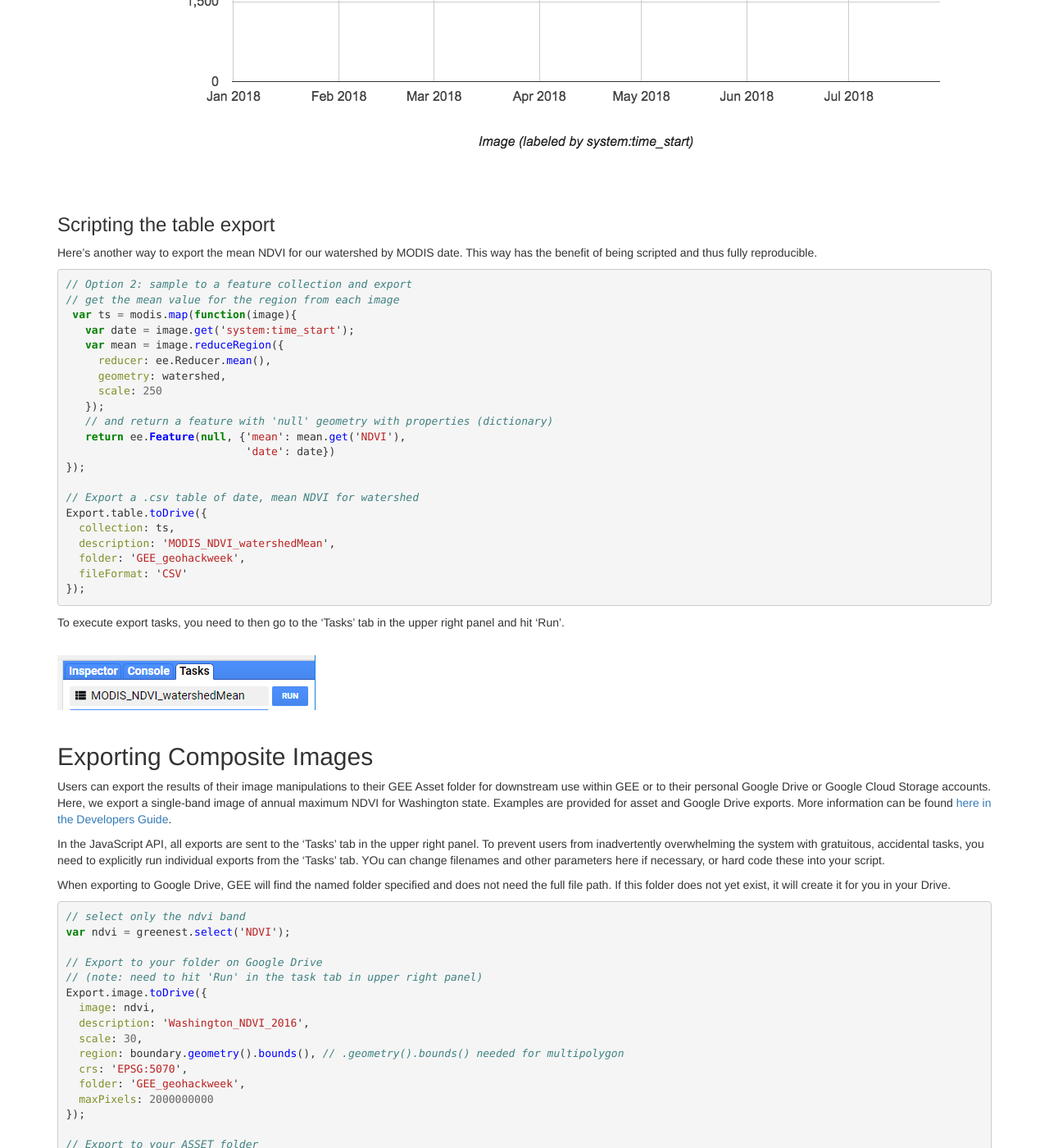
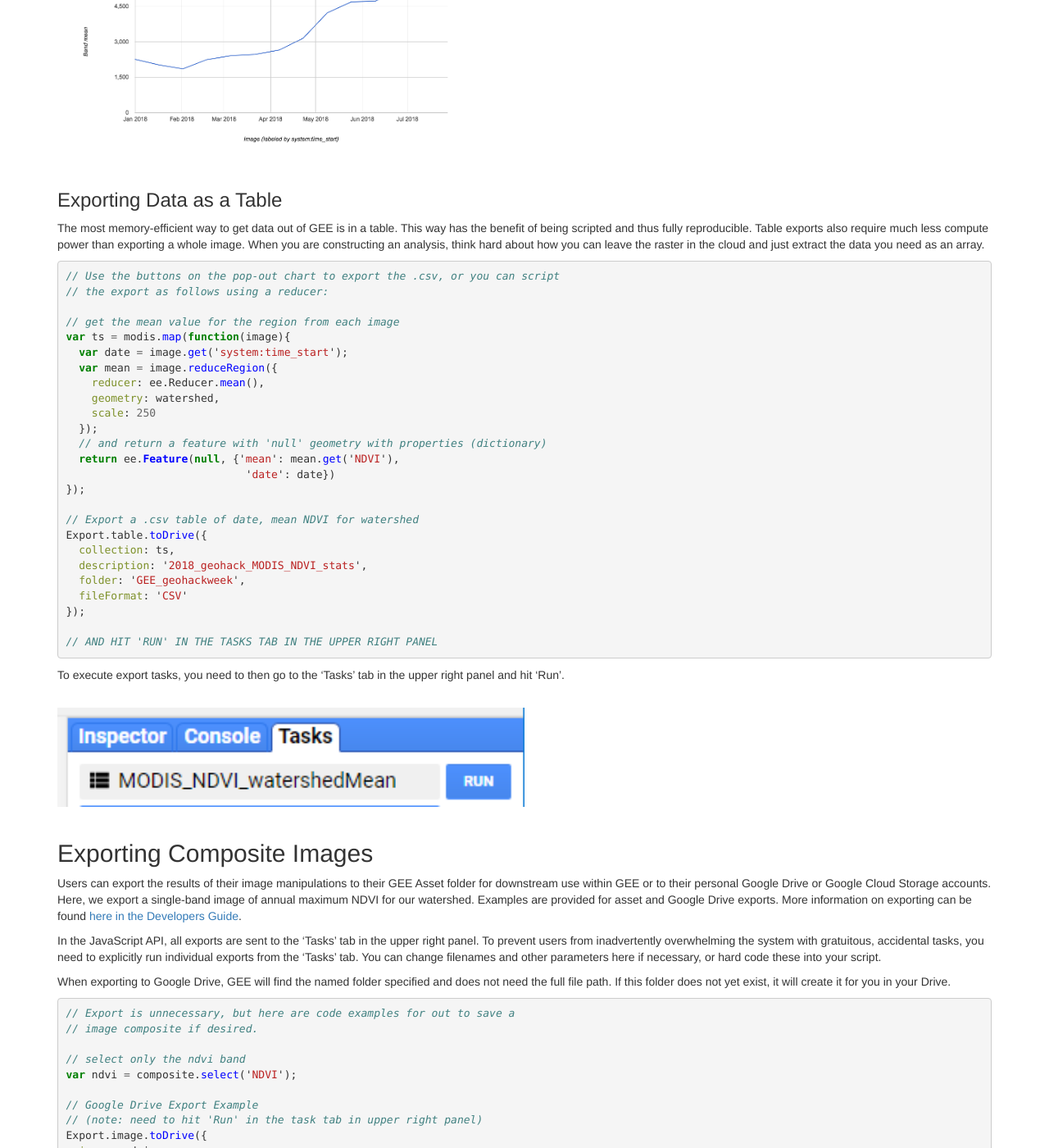
Before and after one commit to geohackweek/GoogleEarthEngine, a Jekyll site: the page built from _episodes/03-load-imagery.md, in a window 1280 px wide and 1400 px high, scrolled down 7518 px. Shown: the whole window at 82% size. Built offline with Jekyll 4.4.1, drawn with Linux system fonts in a browser that asks for light colours; some of the changed text lies outside the part shown.

Commit message:
ep 03 code revisions

```diff
--- a/_episodes/03-load-imagery.md
+++ b/_episodes/03-load-imagery.md
@@ -16,7 +16,7 @@ keypoints:
 - Regional satellite data can be accessed by loading a full image collection and filtering based on criteria such as time period and location
 - Images can be manipulated similar to raster math, and new bands can be calculated by mapping functions over image collections
 - Image composites can be generated quite quickly
-- Images can be exported for future use within GEE or for outside software
+- Images and tables can be exported for future use within GEE or for outside software
 ---
 
 # Overview: Satellite Imagery at Regional Scales
@@ -116,16 +116,19 @@ Printing our filtered collection to console tells us how many images are in our
 <img src="../fig/03_collection.png" border = "10" width="50%" height="50%">
 <br><br>
 
-### Mapping functions: mask clouds, calculate new band
+### Mapping functions
 As you can see by browsing the `Docs` tab in the upper left panel of the code editor, there are GEE functions specific to both the `Image` and `ImageCollection` data types. There are a lot, including mathematical and boolean operators, convolutions and focal statistics, and spectral transformations and analyses of spatial texture. Browse the list, or read about general operations available in the [GEE Developer's Guide "Image Overview"" section](https://developers.google.com/earth-engine/image_overview).
 
-Often, we want to use a function specific to images on all images in an image collection. To do so, we need to essentially "loop" through each image in the image collection. In GEE, "loops" are accomplished with the .map() function. **Avoid actual loops at all costs.** Using imageCollection.map() sends the operation to Google's servers for distributed runs. Loops implemented in typical JavaScript fashion bring the operation into the browser, and won't work well, if at all.
+Often, we want to use a function over each image in an image collection. To do so, we need to essentially "loop" through each image in the image collection. In GEE, "loops" are accomplished with the .map() function.
+
+**Avoid actual loops at all costs.** Using a for loop brings the operation into the browser (bad).
+Using imageCollection.map() sends the operation to Google's servers for distributed runs (good). Loops implemented in typical for loop fashion bring the operation into the browser, and won't work well, if at all.
 
 More information about mapping functions over image collections can be found [here in the Developer's Guide](https://developers.google.com/earth-engine/ic_mapping).
 
 The .map() concept applies to `featureCollections` as well - to apply a function to each feature in a collection, we map that function across the featureCollection with featureCollection.map(). See ["Mapping over a Feature Collection"](https://developers.google.com/earth-engine/feature_collection_mapping) in the Developer's Guide.
 
-#### Mask clouds over an image collection
+### Masking clouds
 Here, we'll make use of the `pixel_qa` cloud band provided with the SR products to mask pixels with clouds, cloud shadows, and snow. We will mask pixels in the image based on the value of pixel_qa.
 
 We explicitly define a new function called "maskClouds" and apply it to each image in the imageCollection by using `imageCollection.map()`. Functions need to explicitly **return** the final output.
@@ -160,7 +163,7 @@ Map.addLayer(ee.Image(l8collection.first()), visParams, 'original', false)
 <img src="../fig/03_masked.png" border = "10">
 <br><br>
 
-#### Calculate NDVI and Add Band to Images
+### Calculating NDVI as a New Band
 Similarly, if we want to calculate the NDVI in each image and add it as a new band, we need to create a function and map it over the collection. Here, we use the `normalizedDifference()` function. The [Mathematical Operations page in the GEE Developer's Guide](https://developers.google.com/earth-engine/image_math) provides more information about simple and complex raster calculations.
 
 {% highlight javascript %}
@@ -182,7 +185,7 @@ var l8ndvi = l8masked.map(getNDVI);
 print(ee.Image(l8ndvi.first()));
 {% endhighlight %}
 
-### Image Mosaics: Create an Image Composite from Collection
+### Create an "Greenest Pixel" Composite
 We now need to assemble the image collection to create one continuous image across the watershed. There are several mosaicking/compositing options available, from simple maximum value composites (`imageCollection.max()`) and straightforward mosaics with the most recent image on top (`imageCollection.mosaic()`). The [Compositing and Mosaicking page on the Developer's Guide](https://developers.google.com/earth-engine/ic_composite_mosaic) provides examples of these.
 
 Here, we will use the `imageCollection.qualityMosaic()` function. By prioritizing the image to use based on one specific band, this method ensures that the values across all bands are taken from the same image. Each pixel gets assigned the values from the image with the highest value of the desired band.
@@ -220,96 +223,124 @@ Map.addLayer(composite, {bands: ['B4', 'B3', 'B2'], min: 0, max: 2000}, 'true co
 <img src="../fig/03_tcc.png" border = "10">
 <br><br>
 
-## Bonus: Playing with Charts
+## Visualize Data in a Chart
 To briefly illustrate GEE's ability to display data charts, we load a MODIS NDVI data product to chart the annual time series of mean NDVI for our watershed. Charting is also covered in the [Spatial and Temporal Reducers Module](https://geohackweek.github.io/GoogleEarthEngine/04-reducers/).
 
 {% highlight javascript %}
-// add satellite time series: MODIS NDVI 250m 16 day product
-var modis = ee.ImageCollection('MODIS/MOD13Q1')
-          .filterBounds(watershed)
-          .filterDate('2016-01-01', '2016-12-31')
-          .select("NDVI");
 
 // Chart annual time series of mean NDVI in watershed
-// Option 1: Straight to a chart object
-var chart = ui.Chart.image.seriesByRegion({
+// from our Landsat 8 computed NDVI
+var chart = ui.Chart.image.series({
+    imageCollection: l8ndvi.select('NDVI'),
+    region: watershed,
+    reducer: ee.Reducer.mean(),
+    scale: 250,
+})
+print(chart)  //** Can export the figure or data in the pop-out
+
+
+// You can also compare to the MODIS 16 day product
+
+// add satellite time series: MODIS NDVI 250m 16 day product
+var modis = ee.ImageCollection('MODIS/006/MOD13Q1')
+          .filterBounds(watershed)
+          .filterDate('2018-01-01', '2018-12-31')
+          .select('NDVI');
+
+// Chart annual time series of mean NDVI in watershed
+// from the smoothed MODIS 16 day product
+var chart = ui.Chart.image.series({
     imageCollection: modis,
-    regions: watershed,
+    region: watershed,
     reducer: ee.Reducer.mean(),
+    scale: 250
 })
 print(chart)
+
 {% endhighlight %}
 
 Note you can export the chart's underlying data using the arrow pop-out icon..
 <br>
-<img src="../fig/03_chart.png" border = "10">
+<img src="../fig/03_chart.png" border = "10" width="50%" height="50%">
 <br><br>
 
-### Scripting the table export
-Here's another way to export the mean NDVI for our watershed by MODIS date. This way has the benefit of being scripted and thus fully reproducible.
+### Exporting Data as a Table
+The most memory-efficient way to get data out of GEE is in a table. This way has the benefit of being scripted and thus fully reproducible. Table exports also require much less compute power than exporting a whole image. When you are constructing an analysis, think hard about how you can leave the raster in the cloud and just extract the data you need as an array.
 
 {% highlight javascript %}
-// Option 2: sample to a feature collection and export
+
+// Use the buttons on the pop-out chart to export the .csv, or you can script
+// the export as follows using a reducer:
+
 // get the mean value for the region from each image
- var ts = modis.map(function(image){
-   var date = image.get('system:time_start');
-   var mean = image.reduceRegion({
-     reducer: ee.Reducer.mean(),
-     geometry: watershed,
-     scale: 250
-   });
-   // and return a feature with 'null' geometry with properties (dictionary)
-   return ee.Feature(null, {'mean': mean.get('NDVI'),
+var ts = modis.map(function(image){
+  var date = image.get('system:time_start');
+  var mean = image.reduceRegion({
+    reducer: ee.Reducer.mean(),
+    geometry: watershed,
+    scale: 250
+  });
+  // and return a feature with 'null' geometry with properties (dictionary)
+  return ee.Feature(null, {'mean': mean.get('NDVI'),
                             'date': date})
 });
 
 // Export a .csv table of date, mean NDVI for watershed
 Export.table.toDrive({
   collection: ts,
-  description: 'MODIS_NDVI_watershedMean',
+  description: '2018_geohack_MODIS_NDVI_stats',
   folder: 'GEE_geohackweek',
   fileFormat: 'CSV'
 });
+
+// AND HIT 'RUN' IN THE TASKS TAB IN THE UPPER RIGHT PANEL
+
 {% endhighlight %}
 
 To execute export tasks, you need to then go to the 'Tasks' tab in the upper right panel and hit 'Run'.
 
 <br>
-<img src="../fig/03_runTask.png" border = "10">
+<img src="../fig/03_runTask.png" border = "10" width="50%" height="50%">
 <br><br>
 
 ## Exporting Composite Images
-Users can export the results of their image manipulations to their GEE Asset folder for downstream use within GEE or to their personal Google Drive or Google Cloud Storage accounts. Here, we export a single-band image of annual maximum NDVI for Washington state. Examples are provided for asset and Google Drive exports. More information can be found [here in the Developers Guide](https://developers.google.com/earth-engine/exporting).
+Users can export the results of their image manipulations to their GEE Asset folder for downstream use within GEE or to their personal Google Drive or Google Cloud Storage accounts. Here, we export a single-band image of annual maximum NDVI for our watershed. Examples are provided for asset and Google Drive exports. More information on exporting can be found [here in the Developers Guide](https://developers.google.com/earth-engine/exporting).
 
-In the JavaScript API, all exports are sent to the 'Tasks' tab in the upper right panel. To prevent users from inadvertently overwhelming the system with gratuitous, accidental tasks, you need to explicitly run individual exports from the 'Tasks' tab. YOu can change filenames and other parameters here if necessary, or hard code these into your script.
+In the JavaScript API, all exports are sent to the 'Tasks' tab in the upper right panel. To prevent users from inadvertently overwhelming the system with gratuitous, accidental tasks, you need to explicitly run individual exports from the 'Tasks' tab. You can change filenames and other parameters here if necessary, or hard code these into your script.
 
 When exporting to Google Drive, GEE will find the named folder specified and does not need the full file path. If this folder does not yet exist, it will create it for you in your Drive.
 
 {% highlight javascript %}
+
+// Export is unnecessary, but here are code examples for out to save a
+// image composite if desired.
+
 // select only the ndvi band
-var ndvi = greenest.select('NDVI');
+var ndvi = composite.select('NDVI');
 
-// Export to your folder on Google Drive
+// Google Drive Export Example
 // (note: need to hit 'Run' in the task tab in upper right panel)
 Export.image.toDrive({
   image: ndvi,
-  description: 'Washington_NDVI_2016',
+  description: '2018_geohack_NDVI_image',
   scale: 30,
-  region: boundary.geometry().bounds(), // .geometry().bounds() needed for multipolygon
+  region: watershed.geometry().bounds(), // .geometry().bounds() needed for multipolygon
   crs: 'EPSG:5070',
   folder: 'GEE_geohackweek',
   maxPixels: 2000000000
 });
 
-// Export to your ASSET folder
+// Asset Folder Export Example
 // (note: need to hit 'Run' in the task tab in upper right panel)
 Export.image.toAsset({
   image: ndvi,
-  description: 'Washington_NDVI_2016_asset',
-  assetId: 'users/yourname/2016_WA_ndvi',    // can add subfolders if needed
+  description: '2018_geohack_NDVI_image',
+  assetId: 'users/yourname/2018_geohack_ndvi',
   scale: 30,
-  region: boundary.geometry().bounds(),
+  region: watershed.geometry().bounds(),
   pyramidingPolicy: {'.default':'mean'}, // use {'.default':'sample'} for discrete data
   maxPixels: 2000000000
 });
+
+
 {% endhighlight %}
```
Also changed, not shown: other parts of _episodes/03-load-imagery.md (+1 -1 lines).
